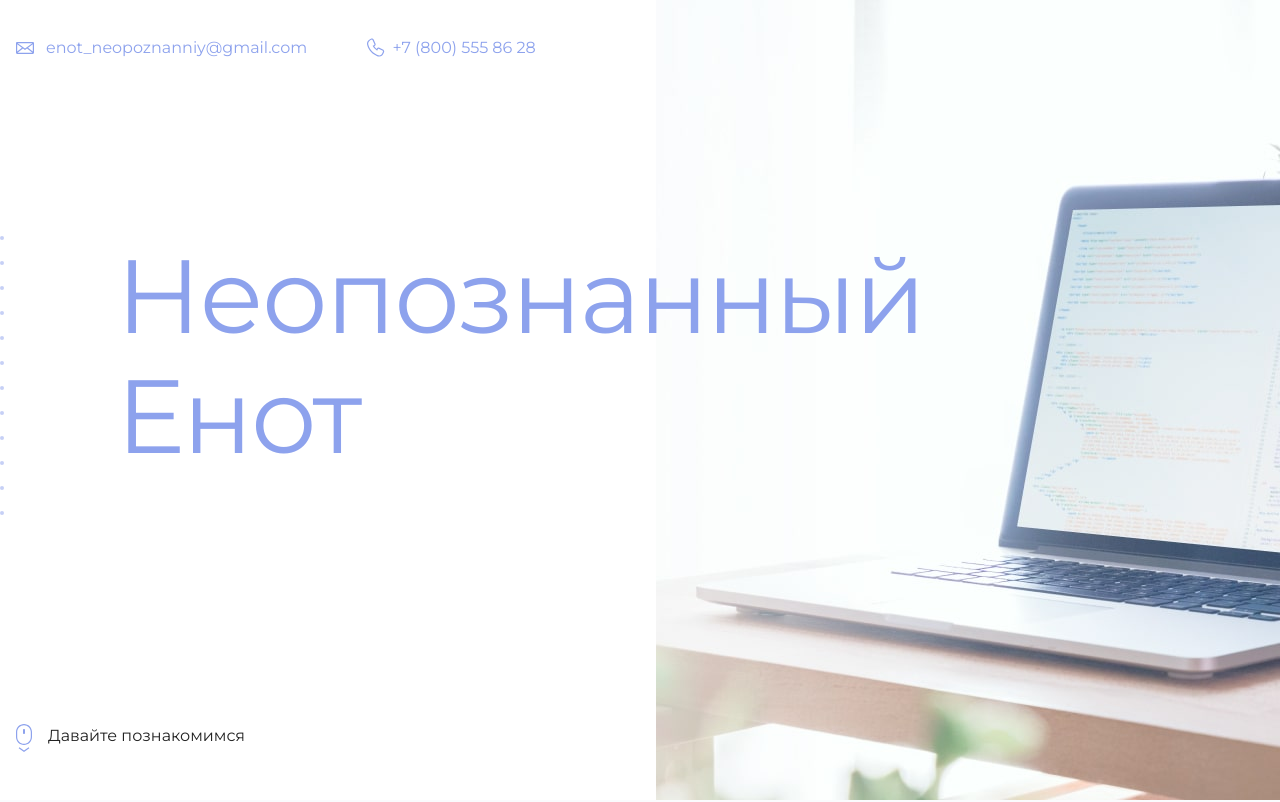
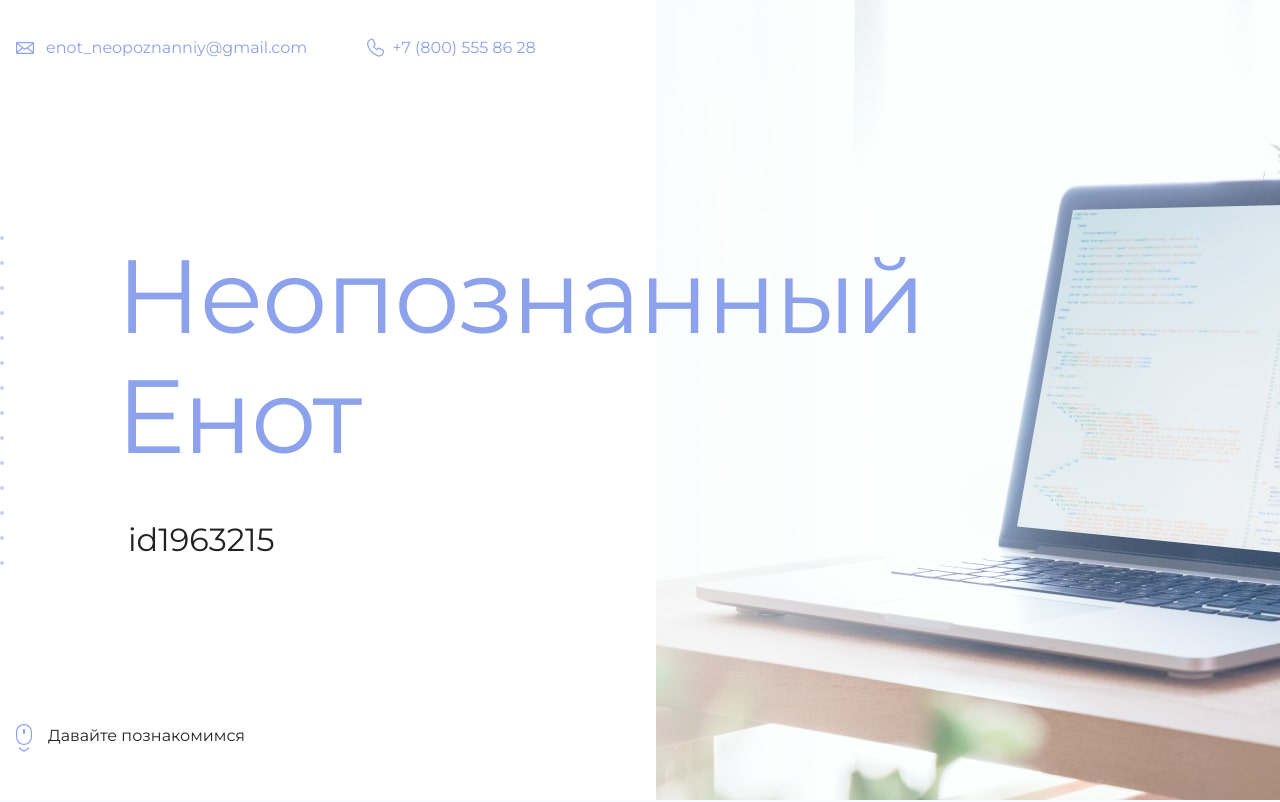
Before and after one commit to SerMan009/github-pages-example, a plain HTML site: page index.html in a window 1280 px wide. Shown: the top 802 px of the page. Drawn offline with Linux system fonts and the light colour scheme.

Commit message:
Добавляем id

```diff
--- a/index.html
+++ b/index.html
@@ -19,7 +19,7 @@
       <section class="hero-image">
         <div class="container">
           <h1 class="heading">Неопознанный Енот</h1>
-          <p><!-- Тут ваш id на сайте Академии --></p>
+          <p>id1963215</p>
         </div>
       </section>
 
```
